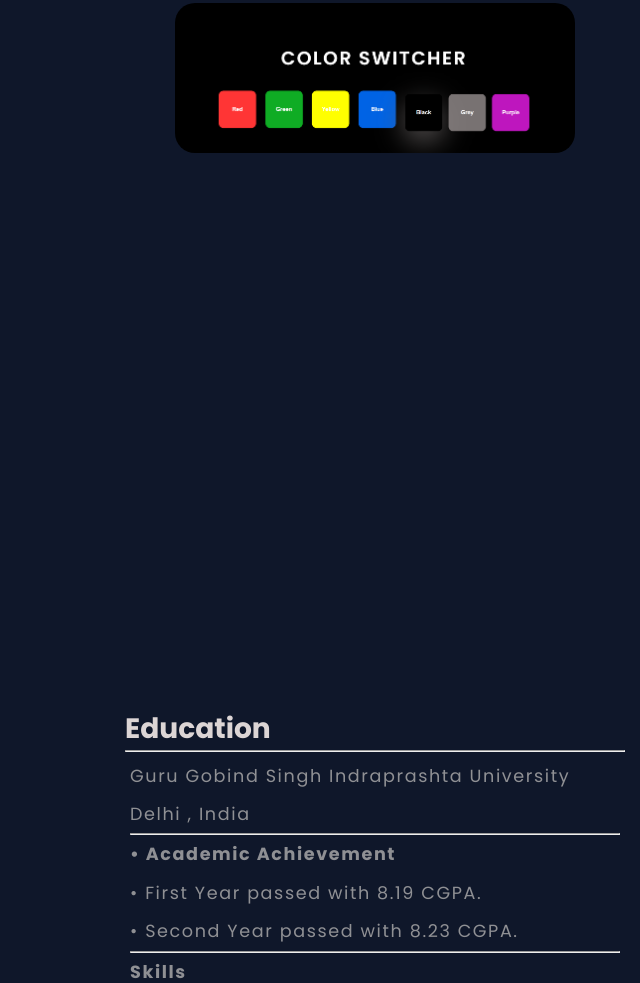
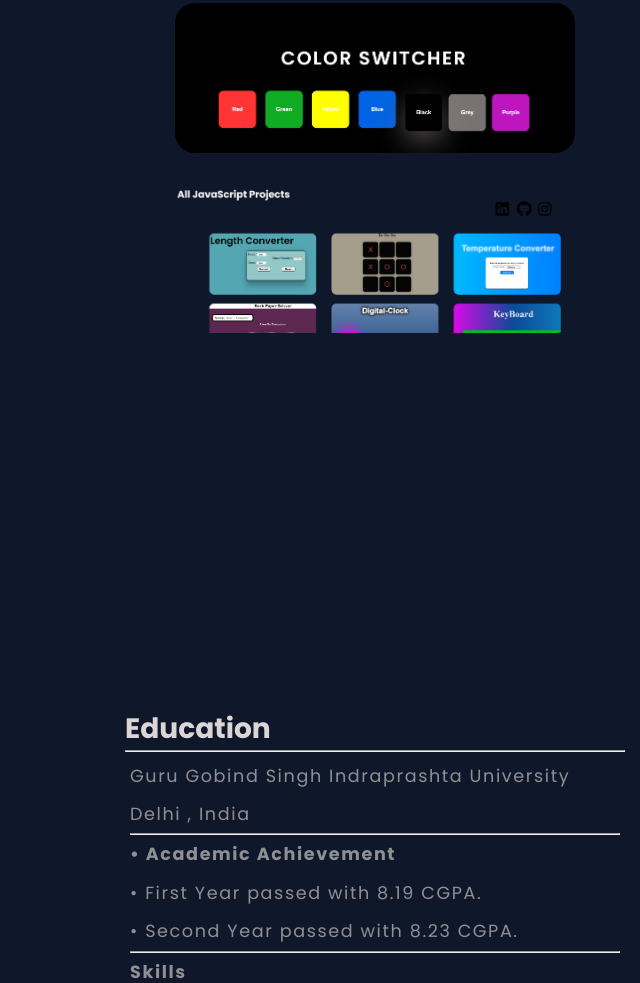
Before and after one commit to MohdShahzan18/JavaScript--Project, a plain HTML site: page index.html in a window 1280 px wide. Shown: the part 1052-2035 px from the top of the page, without its empty margins (640-1280 px from the left). Drawn offline with Linux system fonts and the light colour scheme; a web font is replaced by a local one.

Commit message:
Update style.css

```diff
--- a/style.css
+++ b/style.css
@@ -197,7 +197,7 @@ h2 {
   background-image: url(assets/Color-Switcher.png);
 }
 .top3 {
-  background-image: url(img/Screenshot\ 2024-09-14\ 112827.png);
+  background-image: url(assets/All-Js.png);
 }
 .top4 {
   background-image: url(img/Screenshot\ 2024-09-14\ 225228.png);
```
